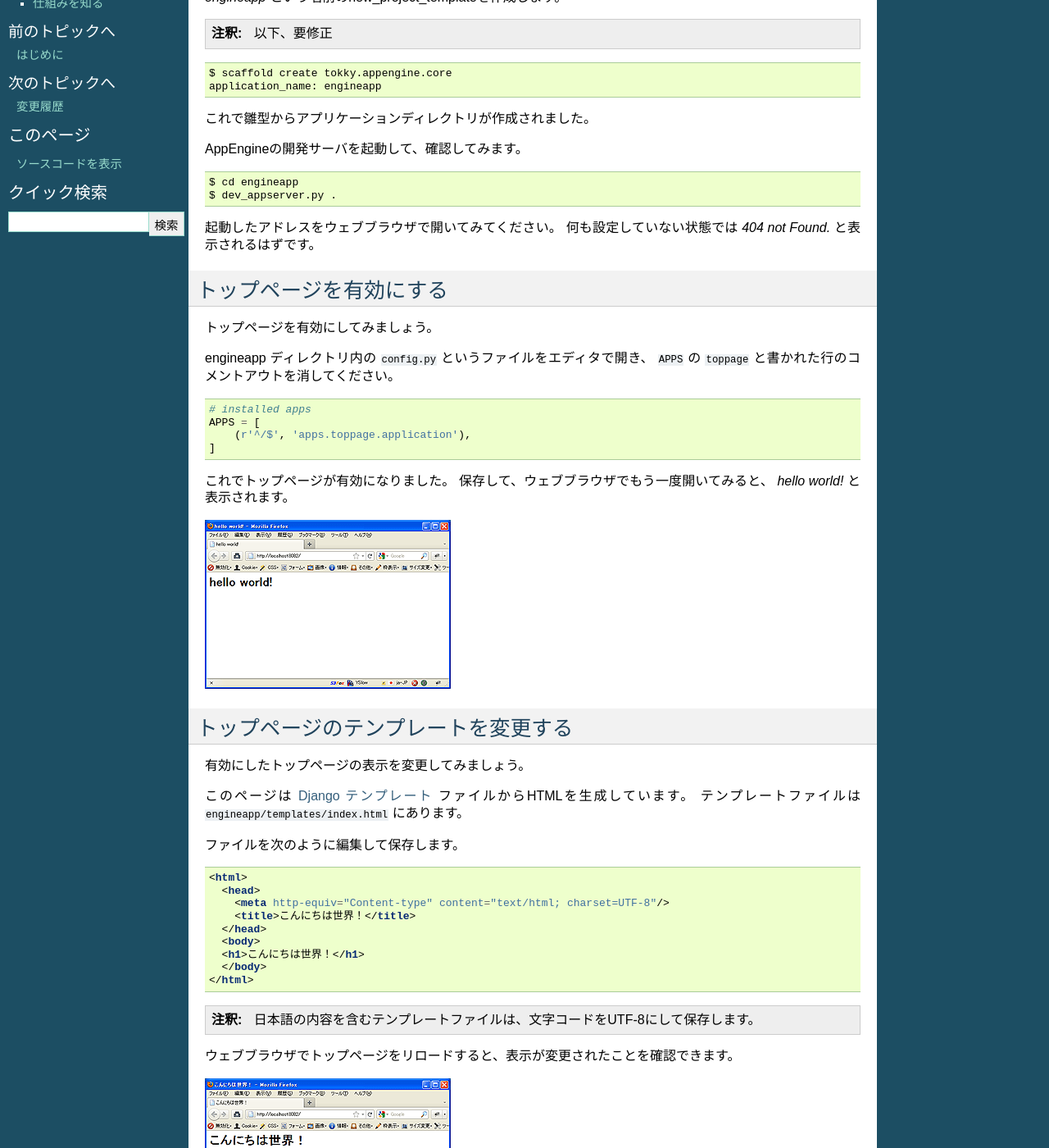
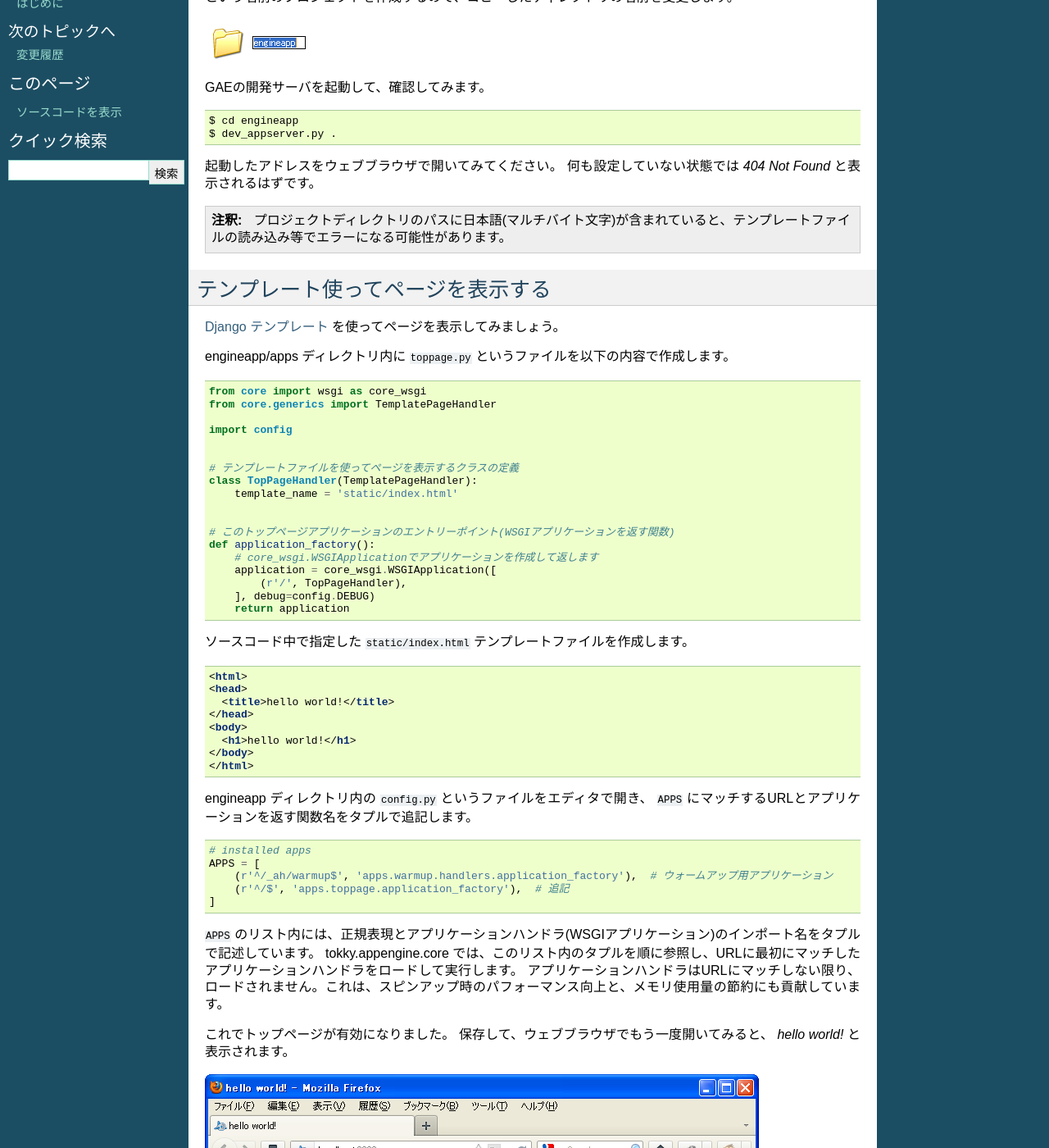
Before and after one commit to tokibito/tokky.appengine.core, a Sphinx documentation site: the page built from docs/ja/source/application.rst, in a window 1280 px wide and 1400 px high, scrolled down 234 px. Shown: the whole window at 82% size. Built offline with Sphinx 7.4.7, drawn with Linux system fonts in a browser that asks for light colours; some of the changed text lies outside the part shown.

Commit message:
ドキュメントを更新
--HG--
branch : feedback201203

```diff
--- a/docs/ja/source/application.rst
+++ b/docs/ja/source/application.rst
@@ -7,21 +7,12 @@
 新規にプロジェクトを作成する
 ================================
 
-新規プロジェクトの作成はnew_project_templateディレクトリのコピーから開始します。
-このドキュメントでは `engineapp` という名前のnew_project_templateを作成します。
+新規プロジェクトの作成はnew_project_templateディレクトリをコピーして使用します。
+ここでは `engineapp` という名前のプロジェクトを作成するので、コピーしたディレクトリの名前を変更します。
 
-.. note::
+.. image:: static/rename_project_template.png
 
-   以下、要修正
-
-::
-
-   $ scaffold create tokky.appengine.core
-   application_name: engineapp
-
-これで雛型からアプリケーションディレクトリが作成されました。
-
-AppEngineの開発サーバを起動して、確認してみます。
+GAEの開発サーバを起動して、確認してみます。
 
 ::
 
@@ -29,99 +20,70 @@
    $ dev_appserver.py .
 
 起動したアドレスをウェブブラウザで開いてみてください。
-何も設定していない状態では `404 not Found.` と表示されるはずです。
+何も設定していない状態では `404 Not Found` と表示されるはずです。
 
-トップページを有効にする
-========================
+.. note::
 
-トップページを有効にしてみましょう。
+   プロジェクトディレクトリのパスに日本語(マルチバイト文字)が含まれていると、テンプレートファイルの読み込み等でエラーになる可能性があります。
 
-engineapp ディレクトリ内の ``config.py`` というファイルをエディタで開き、 ``APPS`` の ``toppage`` と書かれた行のコメントアウトを消してください。
+テンプレート使ってページを表示する
+==================================
+
+`Django テンプレート`_ を使ってページを表示してみましょう。
+
+engineapp/apps ディレクトリ内に ``toppage.py`` というファイルを以下の内容で作成します。
+
+.. code-block:: python
+
+   from core import wsgi as core_wsgi
+   from core.generics import TemplatePageHandler
+
+   import config
+
+
+   # テンプレートファイルを使ってページを表示するクラスの定義
+   class TopPageHandler(TemplatePageHandler):
+       template_name = 'static/index.html'
+
+
+   # このトップページアプリケーションのエントリーポイント(WSGIアプリケーションを返す関数)
+   def application_factory():
+       # core_wsgi.WSGIApplicationでアプリケーションを作成して返します
+       application = core_wsgi.WSGIApplication([
+           (r'/', TopPageHandler),
+       ], debug=config.DEBUG)
+       return application
+
+ソースコード中で指定した ``static/index.html`` テンプレートファイルを作成します。
+
+.. code-block:: html
+
+   <html>
+   <head>
+     <title>hello world!</title>
+   </head>
+   <body>
+     <h1>hello world!</h1>
+   </body>
+   </html>
+
+engineapp ディレクトリ内の ``config.py`` というファイルをエディタで開き、 ``APPS`` にマッチするURLとアプリケーションを返す関数名をタプルで追記します。
 
 .. code-block:: python
 
    # installed apps
    APPS = [
-       (r'^/$', 'apps.toppage.application'),
+       (r'^/_ah/warmup$', 'apps.warmup.handlers.application_factory'),  # ウォームアップ用アプリケーション
+       (r'^/$', 'apps.toppage.application_factory'),  # 追記
    ]
+
+``APPS`` のリスト内には、正規表現とアプリケーションハンドラ(WSGIアプリケーション)のインポート名をタプルで記述しています。
+tokky.appengine.core では、このリスト内のタプルを順に参照し、URLに最初にマッチしたアプリケーションハンドラをロードして実行します。
+アプリケーションハンドラはURLにマッチしない限り、ロードされません。これは、スピンアップ時のパフォーマンス向上と、メモリ使用量の節約にも貢献しています。
 
 これでトップページが有効になりました。
 保存して、ウェブブラウザでもう一度開いてみると、 `hello world!` と表示されます。
 
 .. image:: static/helloworld.png
 
-トップページのテンプレートを変更する
-====================================
-
-有効にしたトップページの表示を変更してみましょう。
-
-このページは `Django テンプレート`_ ファイルからHTMLを生成しています。
-テンプレートファイルは ``engineapp/templates/index.html`` にあります。
-
-ファイルを次のように編集して保存します。
-
-.. code-block:: html+django
-
-   <html>
-     <head>
-       <meta http-equiv="Content-type" content="text/html; charset=UTF-8"/>
-       <title>こんにちは世界！</title>
-     </head>
-     <body>
-     <h1>こんにちは世界！</h1>
-     </body>
-   </html>
-
-.. note:: 日本語の内容を含むテンプレートファイルは、文字コードをUTF-8にして保存します。
-
-ウェブブラウザでトップページをリロードすると、表示が変更されたことを確認できます。
-
-.. image:: static/helloworld_ja.png
-
 .. _`Django テンプレート`: https://docs.djangoproject.com/en/dev/topics/templates/
-
-仕組みを知る
-============
-
-テンプレートファイルを使用してページを表示する仕組みについて見てみましょう。
-
-トップページのアプリケーションハンドラは、 ``engineapp/apps/toppage.py`` モジュールにあります。
-ファイルをエディタで開いてみて見ましょう。
-
-解説のコメントを加えたものを次に示します。
-
-.. code-block:: python
-
-   from google.appengine.ext import webapp
-
-   from core.generics import TemplatePageHandler
-
-   import config
-
-   # テンプレートファイルを使ってページを表示するクラスの定義
-   class TopPageHandler(TemplatePageHandler):
-       template_name = 'templates/index.html'  # このハンドラで使うテンプレートのパス
-
-   # このトップページアプリケーションのエントリーポイント(WSGIアプリケーション)
-   # webapp.WSGIApplicationをそのまま使用します
-   application = webapp.WSGIApplication([
-       (r'/', TopPageHandler),
-       ], debug=config.DEBUG)
-
-ここで使用している ``TemplatePageHandler`` は、 ``webapp.RequestHandler`` を継承したクラスです。
-``TemplatePageHandler`` は ``template_name`` で使用するテンプレートファイルのパスを指定します。
-
-モジュール内で定義された ``application`` は ``webapp.WSGIApplication`` を使用したWSGIアプリケーションの形になっています。
-最初に書き換えた ``config.py`` の ``APPS`` 部分をもう一度見てみましょう。
-
-.. code-block:: python
-
-   # installed apps
-   APPS = [
-       (r'^/$', 'apps.toppage.application'),
-   ]
-
-``APPS`` のリスト内には、正規表現とアプリケーションハンドラ(WSGIアプリケーション)のインポート名をタプルで記述しています。
-tokky.appengine.core では、このリスト内のタプルを順に参照し、URLに最初にマッチしたアプリケーションハンドラをロードして実行します。
-
-アプリケーションハンドラはURLにマッチしない限り、ロードされません。これは、スピンアップ時のパフォーマンス向上と、メモリ使用量の節約にも貢献しています。
```
Also changed, not shown: docs/ja/source/static/helloworld.png, docs/ja/source/static/helloworld_ja.png (deleted), docs/ja/source/static/rename_project_template.png (added).
